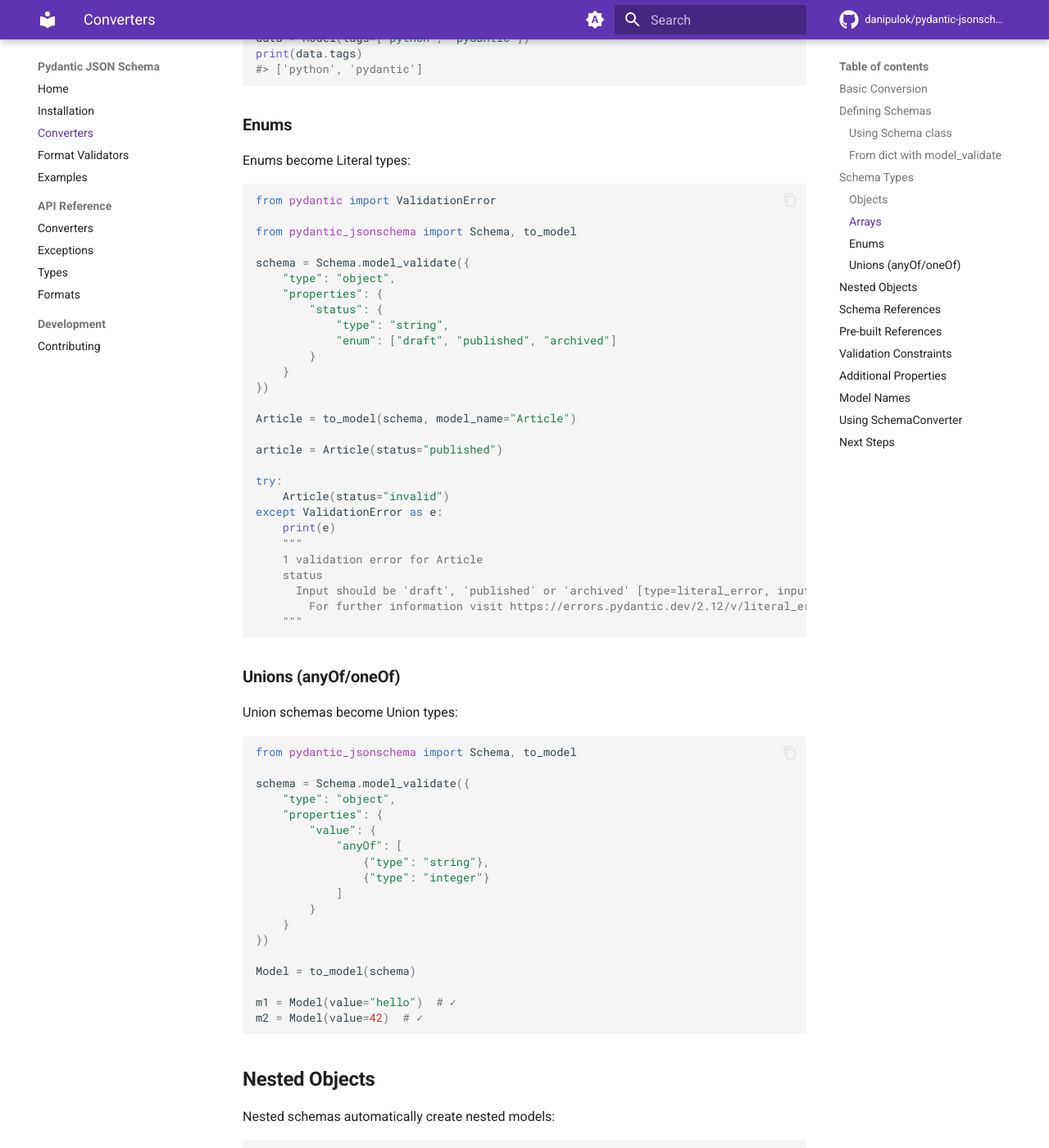
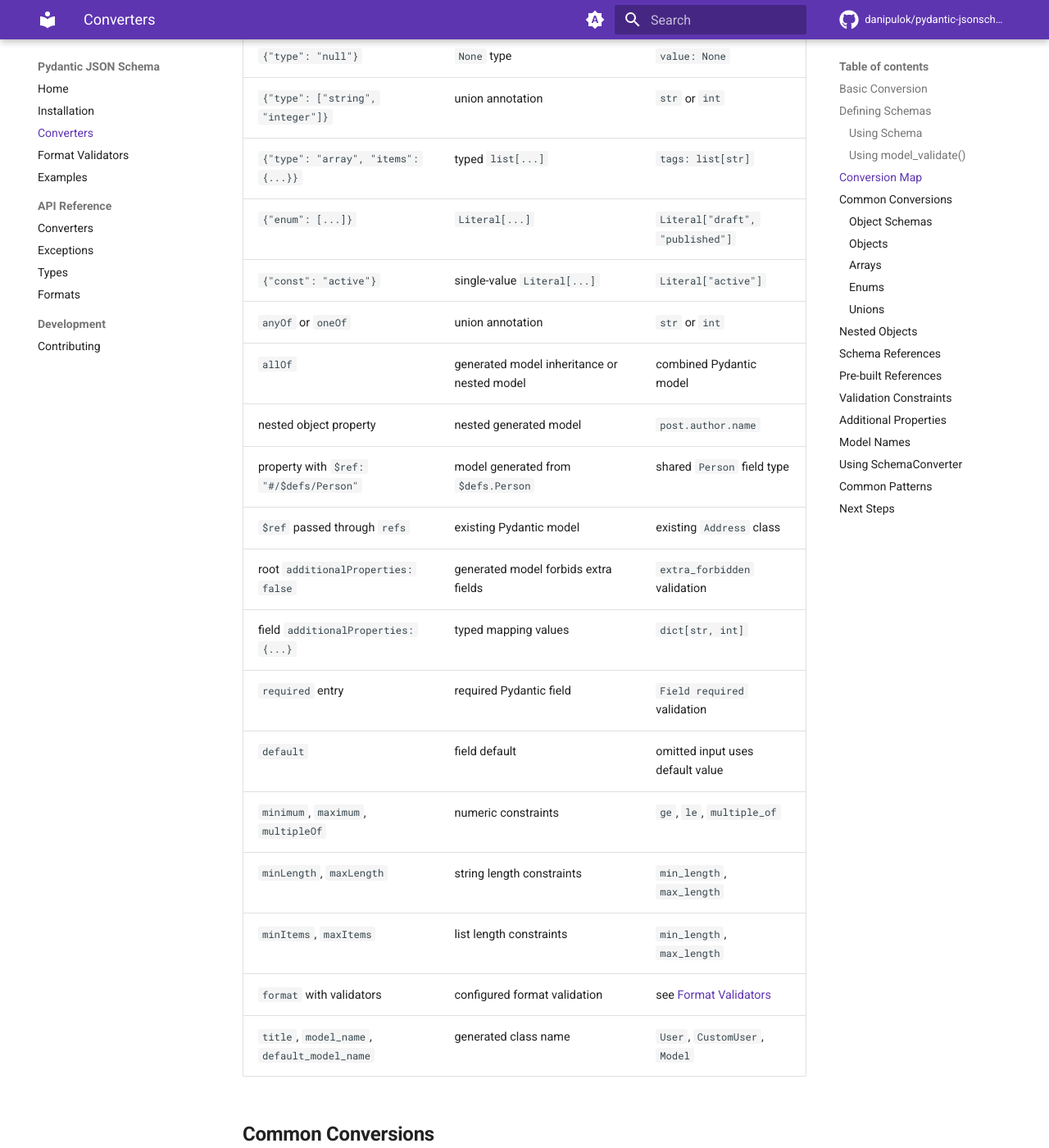
Before and after one commit to Danipulok/pydantic-jsonschema, an MkDocs documentation site: the page built from docs/converters.md, in a window 1280 px wide and 1400 px high, scrolled down 2413 px. Shown: the whole window at 82% size. Built offline with MkDocs 1.6.1 and Material for MkDocs 9.7.7, drawn with Linux system fonts in a browser that asks for light colours; comment, search, counter and statistics services are not loaded; the version menu is left out; some of the changed text lies outside the part shown.

Commit message:
docs(converters): clarify `object` schema conversion

````diff
--- a/docs/converters.md
+++ b/docs/converters.md
@@ -30,26 +31,36 @@
 
 ## Defining Schemas
 
-There are two ways to define schemas:
+You can define schemas with the `Schema` class or validate a plain `dict` into `Schema`.
 
-### Using Schema class
+| Input style                  | Best for                                     | Example                                     |
+|------------------------------|----------------------------------------------|---------------------------------------------|
+| `Schema(...)`                | Python code that builds schemas directly     | `Schema(type=DataType.OBJECT)`              |
+| `Schema.model_validate(...)` | JSON-like data from files, APIs, or literals | `Schema.model_validate({"type": "object"})` |
 
-```python
+Both approaches are equivalent after validation.
+
+### Using `Schema`
+
+```python title="schema_class.py"
 from pydantic_jsonschema import DataType, Schema
 
 schema = Schema(
     type=DataType.OBJECT,
     properties={
         "name": Schema(type=DataType.STRING),
-        "age": Schema(type=DataType.INTEGER, minimum=0),
+        "age": Schema(
+            type=DataType.INTEGER,
+            minimum=0,
+        ),
     },
     required=["name"],
 )
 ```
 
-### From dict with `model_validate`
+### Using `model_validate()`
 
-```python
+```python title="schema_dict.py"
 from pydantic_jsonschema import Schema
 
 schema = Schema.model_validate(
@@ -64,15 +75,68 @@
 )
 ```
 
-Both approaches are equivalent.
+## Conversion Map
 
-## Schema Types
+Use this table as the quick reference for what each JSON Schema feature becomes.
+
+| JSON Schema input                           | Pydantic result                             | Example result                      |
+|---------------------------------------------|---------------------------------------------|-------------------------------------|
+| root `{"type": "object"}`                   | generated `BaseModel` subclass              | empty model with extra handling     |
+| object property without `properties`        | untyped dictionary field                    | `metadata: dict[str, Any]`          |
+| `{"type": "string"}`                        | `str`                                       | `name: str`                         |
+| `{"type": "integer"}`                       | `int`                                       | `age: int`                          |
+| `{"type": "number"}`                        | `float`                                     | `score: float`                      |
+| `{"type": "boolean"}`                       | `bool`                                      | `is_active: bool`                   |
+| `{"type": "null"}`                          | `None` type                                 | `value: None`                       |
+| `{"type": ["string", "integer"]}`           | union annotation                            | `str` or `int`                      |
+| `{"type": "array", "items": {...}}`         | typed `list[...]`                           | `tags: list[str]`                   |
+| `{"enum": [...]}`                           | `Literal[...]`                              | `Literal["draft", "published"]`     |
+| `{"const": "active"}`                       | single-value `Literal[...]`                 | `Literal["active"]`                 |
+| `anyOf` or `oneOf`                          | union annotation                            | `str` or `int`                      |
+| `allOf`                                     | generated model inheritance or nested model | combined Pydantic model             |
+| nested object property                      | nested generated model                      | `post.author.name`                  |
+| property with `$ref: "#/$defs/Person"`      | model generated from `$defs.Person`         | shared `Person` field type          |
+| `$ref` passed through `refs`                | existing Pydantic model                     | existing `Address` class            |
+| root `additionalProperties: false`          | generated model forbids extra fields        | `extra_forbidden` validation        |
+| field `additionalProperties: {...}`         | typed mapping values                        | `dict[str, int]`                    |
+| `required` entry                            | required Pydantic field                     | `Field required` validation         |
+| `default`                                   | field default                               | omitted input uses default value    |
+| `minimum`, `maximum`, `multipleOf`          | numeric constraints                         | `ge`, `le`, `multiple_of`           |
+| `minLength`, `maxLength`                    | string length constraints                   | `min_length`, `max_length`          |
+| `minItems`, `maxItems`                      | list length constraints                     | `min_length`, `max_length`          |
+| `format` with validators                    | configured format validation                | see [Format Validators](formats.md) |
+| `title`, `model_name`, `default_model_name` | generated class name                        | `User`, `CustomUser`, `Model`       |
+
+## Common Conversions
+
+The sections below show the most common conversions in runnable examples.
+
+### Object Schemas
+
+Object conversion depends on where the schema appears.
+
+| Schema position | Input                                               | Result                                |
+|-----------------|-----------------------------------------------------|---------------------------------------|
+| root schema     | `{"type": "object"}`                                | generated model with no fields        |
+| root schema     | `{"type": "object", "properties": ...}`             | generated model with fields           |
+| root schema     | `{"type": "object", "additionalProperties": false}` | generated model with `extra="forbid"` |
+| property schema | `{"type": "object"}`                                | `dict[str, Any]` field                |
+| property schema | `{"type": "object", "properties": ...}`             | nested generated model                |
+
+For a property schema, plain `{"type": "object"}` means the value must be a JSON object, so the
+field becomes `dict[str, Any]`. It is not `Any`, because non-object values like strings, numbers,
+arrays, and `null` are rejected.
+
+!!! warning "Current behavior"
+    A property schema with `{"type": "object", "additionalProperties": false}` currently also
+    becomes `dict[str, Any]`. It validates that the value is a dictionary, but it does not enforce
+    an empty dictionary.
 
 ### Objects
 
-Object schemas become Pydantic models:
+Object schemas with `properties` become Pydantic models:
 
-```python
+```python title="object_schema.py"
 from pydantic_jsonschema import Schema, to_model
 
 schema = Schema.model_validate(
@@ -89,25 +153,29 @@
 Post = to_model(schema, model_name="Post")
 
 post = Post(title="Hello World", views=100)
+print(post.title)
+#> Hello World
 ```
 
 ### Arrays
 
-Arrays become typed lists:
+Arrays become typed lists when `items` is present:
 
-```python
+```python title="array_schema.py"
 from pydantic_jsonschema import Schema, to_model
 
-schema = Schema.model_validate({
-    "type": "object",
-    "properties": {
-        "tags": {
-            "type": "array",
-            "items": {"type": "string"},
-            "minItems": 1
-        }
+schema = Schema.model_validate(
+    {
+        "type": "object",
+        "properties": {
+            "tags": {
+                "type": "array",
+                "items": {"type": "string"},
+                "minItems": 1,
+            }
+        },
     }
-})
+)
 
 Model = to_model(schema)
 
@@ -118,84 +186,92 @@
 
 ### Enums
 
-Enums become Literal types:
+Enums become `Literal` types:
 
-```python
+```python title="enum_schema.py"
 from pydantic import ValidationError
 
 from pydantic_jsonschema import Schema, to_model
 
-schema = Schema.model_validate({
-    "type": "object",
-    "properties": {
-        "status": {
-            "type": "string",
-            "enum": ["draft", "published", "archived"]
-        }
+schema = Schema.model_validate(
+    {
+        "type": "object",
+        "properties": {
+            "status": {
+                "type": "string",
+                "enum": ["draft", "published", "archived"],
+            }
+        },
     }
-})
+)
 
 Article = to_model(schema, model_name="Article")
 
 article = Article(status="published")
+print(article.status)
+#> published
 
 try:
     Article(status="invalid")
-except ValidationError as e:
-    print(e)
-    """
-    1 validation error for Article
-    status
-      Input should be 'draft', 'published' or 'archived' [type=literal_error, input_value='invalid', input_type=str]
-        For further information visit https://errors.pydantic.dev/2.12/v/literal_error
-    """
+except ValidationError as er:
+    print(type(er).__name__)
+    #> ValidationError
 ```
 
-### Unions (anyOf/oneOf)
+### Unions
 
-Union schemas become Union types:
+`anyOf`, `oneOf`, and list-valued `type` become union annotations:
 
-```python
+```python title="union_schema.py"
 from pydantic_jsonschema import Schema, to_model
 
-schema = Schema.model_validate({
-    "type": "object",
-    "properties": {
-        "value": {
-            "anyOf": [
-                {"type": "string"},
-                {"type": "integer"}
-            ]
-        }
+schema = Schema.model_validate(
+    {
+        "type": "object",
+        "properties": {
+            "value": {
+                "anyOf": [
+                    {"type": "string"},
+                    {"type": "integer"},
+                ]
+            }
+        },
     }
-})
+)
 
 Model = to_model(schema)
 
-m1 = Model(value="hello")  # ✓
-m2 = Model(value=42)  # ✓
+text_data = Model(value="hello")
+number_data = Model(value=42)
+
+print(text_data.value)
+#> hello
+print(number_data.value)
+#> 42
 ```
 
 ## Nested Objects
 
 Nested schemas automatically create nested models:
 
-```python
+```python title="nested_objects.py"
 from pydantic_jsonschema import Schema, to_model
 
-schema = Schema.model_validate({
-    "type": "object",
-    "properties": {
-        "author": {
-            "type": "object",
-            "properties": {
-                "name": {"type": "string"},
-                "email": {"type": "string"}
-            },
-            "required": ["name"]
-        }
+schema = Schema.model_validate(
+    {
+        "type": "object",
+        "properties": {
+            "author": {
+                "type": "object",
+                "properties": {
+                    "name": {"type": "string"},
+                    "email": {"type": "string"},
+                },
+                "required": ["name"],
+            }
+        },
     }
-})
+)
 
 BlogPost = to_model(schema, model_name="BlogPost")
 
@@ -208,42 +284,48 @@
 
 Use `$ref` to reuse schema definitions:
 
-```python
+```python title="schema_references.py"
 from pydantic_jsonschema import Schema, to_model
 
-schema = Schema.model_validate({
-    "type": "object",
-    "properties": {
-        "author": {"$ref": "#/$defs/Person"},
-        "editor": {"$ref": "#/$defs/Person"}
-    },
-    "$defs": {
-        "Person": {
-            "type": "object",
-            "properties": {
-                "name": {"type": "string"},
-                "email": {"type": "string"}
-            },
-            "required": ["name"]
-        }
+schema = Schema.model_validate(
+    {
+        "type": "object",
+        "properties": {
+            "author": {"$ref": "#/$defs/Person"},
+            "editor": {"$ref": "#/$defs/Person"},
+        },
+        "$defs": {
+            "Person": {
+                "type": "object",
+                "properties": {
+                    "name": {"type": "string"},
+                    "email": {"type": "string"},
+                },
+                "required": ["name"],
+            }
+        },
     }
-})
+)
 
 Document = to_model(schema, model_name="Document")
 
-doc = Document(
+document = Document(
     author={"name": "Alice", "email": "alice@example.com"},
     editor={"name": "Bob", "email": "bob@example.com"},
 )
+
+print(document.author.name)
+#> Alice
 ```
 
 Both `author` and `editor` reference the same `Person` model definition.
 
 ## Pre-built References
 
-Provide existing Pydantic models for references:
+Pass existing Pydantic models through `refs` when a `$ref` should resolve to a model you already
+have:
 
-```python
+```python title="prebuilt_references.py"
 from pydantic import BaseModel
 
 from pydantic_jsonschema import Schema, to_model
@@ -255,213 +337,158 @@
     country: str
 
 
-schema = Schema.model_validate({
-    "type": "object",
-    "properties": {
-        "name": {"type": "string"},
-        "address": {"$ref": "#/$defs/Address"}
+schema = Schema.model_validate(
+    {
+        "type": "object",
+        "properties": {
+            "name": {"type": "string"},
+            "address": {"$ref": "#/$defs/Address"},
+        },
     }
-})
+)
 
-# Use the pre-built Address model
 Person = to_model(schema, refs={"#/$defs/Address": Address})
 
 person = Person(
     name="Alice",
-    address=Address(street="123 Main St", city="NYC", country="USA")
+    address=Address(street="123 Main St", city="NYC", country="USA"),
 )
-print(type(person.address))
-#> <class '__main__.Address'>
+print(type(person.address) is Address)
+#> True
 ```
 
 ## Validation Constraints
 
-Schema constraints map to Pydantic validators:
+Schema constraints map to Pydantic field validation:
 
-```python
+```python title="validation_constraints.py"
 from pydantic import ValidationError
 
 from pydantic_jsonschema import Schema, to_model
 
-schema = Schema.model_validate({
-    "type": "object",
-    "properties": {
-        "username": {
-            "type": "string",
-            "minLength": 3,
-            "maxLength": 20
+schema = Schema.model_validate(
+    {
+        "type": "object",
+        "properties": {
+            "username": {
+                "type": "string",
+                "minLength": 3,
+                "maxLength": 20,
+            },
+            "age": {
+                "type": "integer",
+                "minimum": 18,
+                "maximum": 120,
+            },
+            "score": {
+                "type": "number",
+                "multipleOf": 0.5,
+            },
         },
-        "age": {
-            "type": "integer",
-            "minimum": 18,
-            "maximum": 120
-        },
-        "score": {
-            "type": "number",
-            "multipleOf": 0.5
-        }
     }
-})
+)
 
 User = to_model(schema, model_name="User")
 
 user = User(username="alice", age=25, score=4.5)
+print(user.score)
+#> 4.5
 
 try:
     User(username="ab")
-except ValidationError as e:
-    print(e)
-    """
-    1 validation error for User
-    username
-      String should have at least 3 characters [type=string_too_short, input_value='ab', input_type=str]
-        For further information visit https://errors.pydantic.dev/2.12/v/string_too_short
-    """
-
-try:
-    User(age=17)
-except ValidationError as e:
-    print(e)
-    """
-    1 validation error for User
-    age
-      Input should be greater than or equal to 18 [type=greater_than_equal, input_value=17, input_type=int]
-        For further information visit https://errors.pydantic.dev/2.12/v/greater_than_equal
-    """
+except ValidationError as er:
+    print(type(er).__name__)
+    #> ValidationError
 ```
 
 ## Additional Properties
 
 Control whether extra fields are allowed:
 
-```python
+```python title="additional_properties.py"
 from pydantic import ValidationError
 
 from pydantic_jsonschema import Schema, to_model
 
-# Forbid extra fields
-schema = Schema.model_validate({
-    "type": "object",
-    "properties": {
-        "name": {"type": "string"}
-    },
-    "additionalProperties": False
-})
+strict_schema = Schema.model_validate(
+    {
+        "type": "object",
+        "properties": {
+            "name": {"type": "string"},
+        },
+        "additionalProperties": False,
+    }
+)
 
-Strict = to_model(schema)
+Strict = to_model(strict_schema)
 
 try:
     Strict(name="Alice", age=30)
-except ValidationError as e:
-    print(e)
-    """
-    1 validation error for Model
-    age
-      Extra inputs are not permitted [type=extra_forbidden, input_value=30, input_type=int]
-        For further information visit https://errors.pydantic.dev/2.12/v/extra_forbidden
-    """
+except ValidationError as er:
+    print(type(er).__name__)
+    #> ValidationError
 
+flexible_schema = Schema.model_validate(
+    {
+        "type": "object",
+        "properties": {
+            "name": {"type": "string"},
+        },
+        "additionalProperties": True,
+    }
+)
 
-# Allow extra fields
-schema = Schema.model_validate({
-    "type": "object",
-    "properties": {
-        "name": {"type": "string"}
-    },
-    "additionalProperties": True
-})
-
-Flexible = to_model(schema)
-data = Flexible(name="Alice", age=30)  # ✓
+Flexible = to_model(flexible_schema)
+data = Flexible(name="Alice", age=30)
+print(data.age)
+#> 30
 ```
 
 ## Model Names
 
 Every generated model needs a class name. The name is resolved in this order:
 
-1. **`model_name` argument** — explicit name passed to `to_model()` or `convert_schema()`
-2. **Schema `title`** — the `"title"` field from the JSON Schema
-3. **`default_model_name`** — fallback set on `SchemaConverter` (defaults to `"Model"`)
+| Priority | Source                | Used when                                     | Example                                       |
+|---------:|-----------------------|-----------------------------------------------|-----------------------------------------------|
+|        1 | `model_name` argument | passed to `to_model()` or `convert_schema()`  | `to_model(schema, model_name="User")`         |
+|        2 | schema `title`        | no `model_name` is provided                   | `{"title": "User"}`                           |
+|        3 | `default_model_name`  | neither `model_name` nor `title` is available | `SchemaConverter(default_model_name="Model")` |
 
 This matters because the model name appears in validation errors, `repr()`, and debugging output.
-Without `model_name`, a schema without `title` produces a generic `Model` — unhelpful when you have several of them.
 
-```python
-from pydantic import ValidationError
-
+```python title="model_names.py"
 from pydantic_jsonschema import Schema, to_model
 
-schema = Schema.model_validate({
-    "type": "object",
-    "properties": {
-        "name": {"type": "string"}
-    },
-    "required": ["name"]
-})
+schema = Schema.model_validate(
+    {
+        "title": "User",
+        "type": "object",
+        "properties": {
+            "name": {"type": "string"},
+        },
+    }
+)
 
-# Without model_name — generic "Model" in errors
-Generic = to_model(schema)
-
-try:
-    Generic()
-except ValidationError as e:
-    print(e)
-    """
-    1 validation error for Model
-    name
-      Field required [type=missing, input_value={}, input_type=dict]
-        For further information visit https://errors.pydantic.dev/2.12/v/missing
-    """
-
-# With model_name — clear "User" in errors
-User = to_model(schema, model_name="User")
-
-try:
-    User()
-except ValidationError as e:
-    print(e)
-    """
-    1 validation error for User
-    name
-      Field required [type=missing, input_value={}, input_type=dict]
-        For further information visit https://errors.pydantic.dev/2.12/v/missing
-    """
-```
-
-Schema `title` works the same way — if present, it becomes the model name automatically:
-
-```python
-from pydantic_jsonschema import Schema, to_model
-
-schema = Schema.model_validate({
-    "title": "User",
-    "type": "object",
-    "properties": {
-        "name": {"type": "string"}
-    }
-})
-
-UserModel = to_model(schema)  # Named "User" from title
+UserModel = to_model(schema)
 print(UserModel.__name__)
 #> User
 
-# model_name overrides title
 CustomModel = to_model(schema, model_name="CustomUser")
 print(CustomModel.__name__)
 #> CustomUser
 ```
 
-## Using SchemaConverter
+## Using `SchemaConverter`
 
 For more control, use the `SchemaConverter` class directly:
 
-```python
+```python title="schema_converter.py"
 from pydantic_jsonschema import Schema, SchemaConverter
 
 converter = SchemaConverter(
-    default_model_name="MyModel",   # Default for models without title
-    refs={},                        # Pre-built reference models
-    format_validators={}            # Custom format validators
+    default_model_name="MyModel",
+    refs={},
+    format_validators={},
 )
 schema = Schema.model_validate({})
 
@@ -471,7 +498,18 @@
 ```
 
 !!! warning "Caching Behavior"
-    Be careful using `SchemaConverter` directly. The converter maintains state for caching and reference resolution across multiple schema conversions.
+    Be careful using `SchemaConverter` directly. The converter maintains state for caching and
+    reference resolution across multiple schema conversions.
+
+## Common Patterns
+
+| Need                                      | Use                                  | Why                                                          |
+|-------------------------------------------|--------------------------------------|--------------------------------------------------------------|
+| One generated model                       | `to_model(schema, model_name="...")` | Shortest path and clear class name                           |
+| Existing model for a `$ref`               | `refs={"#/$defs/Name": Model}`       | Keeps generated models connected to your own classes         |
+| Repeated conversions with shared settings | `SchemaConverter(...)`               | Reuses `refs`, `format_validators`, and `default_model_name` |
+| Clear validation errors                   | `model_name` or schema `title`       | Avoids generic `Model` in error output                       |
+| Custom `format` handling                  | `format_validators`                  | Adds validation for strings or domain-specific values        |
 
 ## Next Steps
 
````
Also changed, not shown: other parts of docs/converters.md (+10 -9 lines), docs/contributing.md (line endings or trailing spaces).
